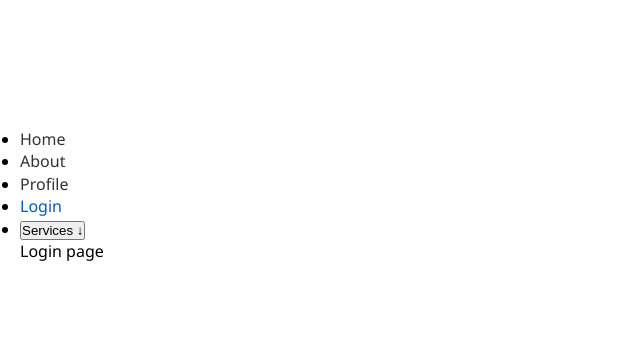
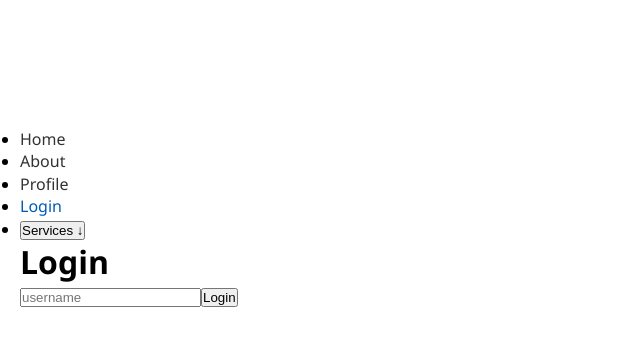
Before and after one commit to Mar12358/react-todo-app, a React (Create React App) app: page /login in a window 1280 px wide. Shown: the top 346 px of the page, without its empty margins (0-640 px from the left). Built offline with nearby package versions, Linux system fonts and the light colour scheme.

Commit message:
Add login page

```diff
--- a/src/routes/Login.jsx
+++ b/src/routes/Login.jsx
@@ -1,4 +1,28 @@
+import { useState } from 'react';
+import styles from '../styles/Login.module.css';
+
 const Login = () => {
-  return <div>Login page</div>;
+  const [username, setUsername] = useState('');
+  const handleSubmit = (e) => {
+    e.preventDefault();
+    if (!username) return;
+    console.log(username);
+  };
+  return (
+    <div>
+      <h1>Login</h1>
+      <div className={styles.formWrapper}>
+        <form className={styles.form} onSubmit={handleSubmit}>
+          <input
+            type="text"
+            placeholder="username"
+            value={username}
+            onChange={(e) => setUsername(e.target.value)}
+          />
+          <button>Login</button>
+        </form>
+      </div>
+    </div>
+  );
 };
 export default Login;
--- a/src/routes/SinglePage.jsx
+++ b/src/routes/SinglePage.jsx
@@ -1,8 +1,30 @@
+import { useParams } from 'react-router-dom';
+
+const aboutData = [
+  {
+    slug: 'about-app',
+    title: 'About the app',
+    description:
+      "This application lets us add to-dos, edit, and delete items. Log in to see the delete feature. It also persists to-dos in the browser's local storage for a subsequent visit.",
+  },
+  {
+    slug: 'about-developer',
+    title: 'About the developer',
+    description:
+      'Ibas Majid founded ibaslogic.com to experiment with new web features and write actionable guides. Follow Ibas on Twitter @ibaslogic to learn modern web development.',
+  },
+];
+
 const SinglePage = () => {
+  const { slug } = useParams();
+  const aboutContent = aboutData.find((item) => item.slug === slug);
+  const { title, description } = aboutContent;
   return (
     <div className="main_content">
-      single page content
+      <h2>{title}</h2>
+      <p>{description}</p>
     </div>
   );
 };
+
 export default SinglePage;
```
Also changed, not shown: src/styles/Login.module.css (added).
